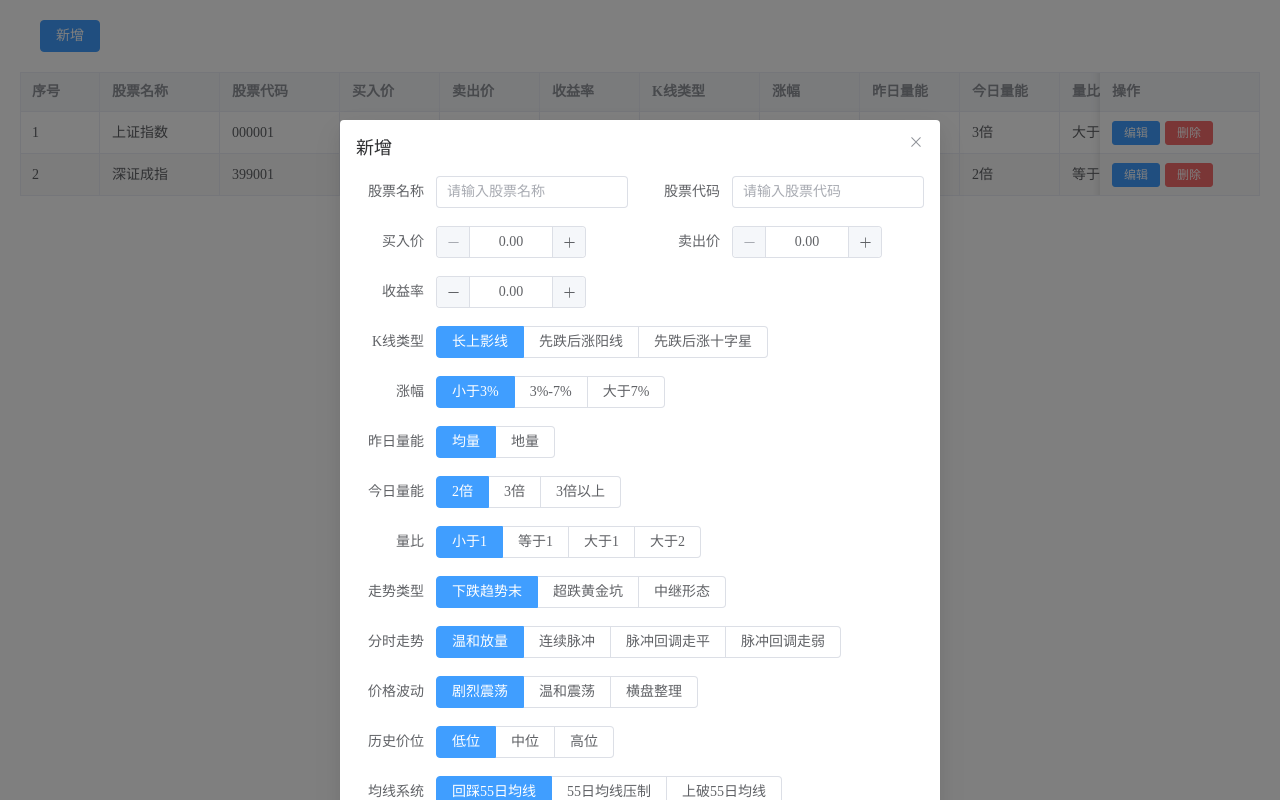
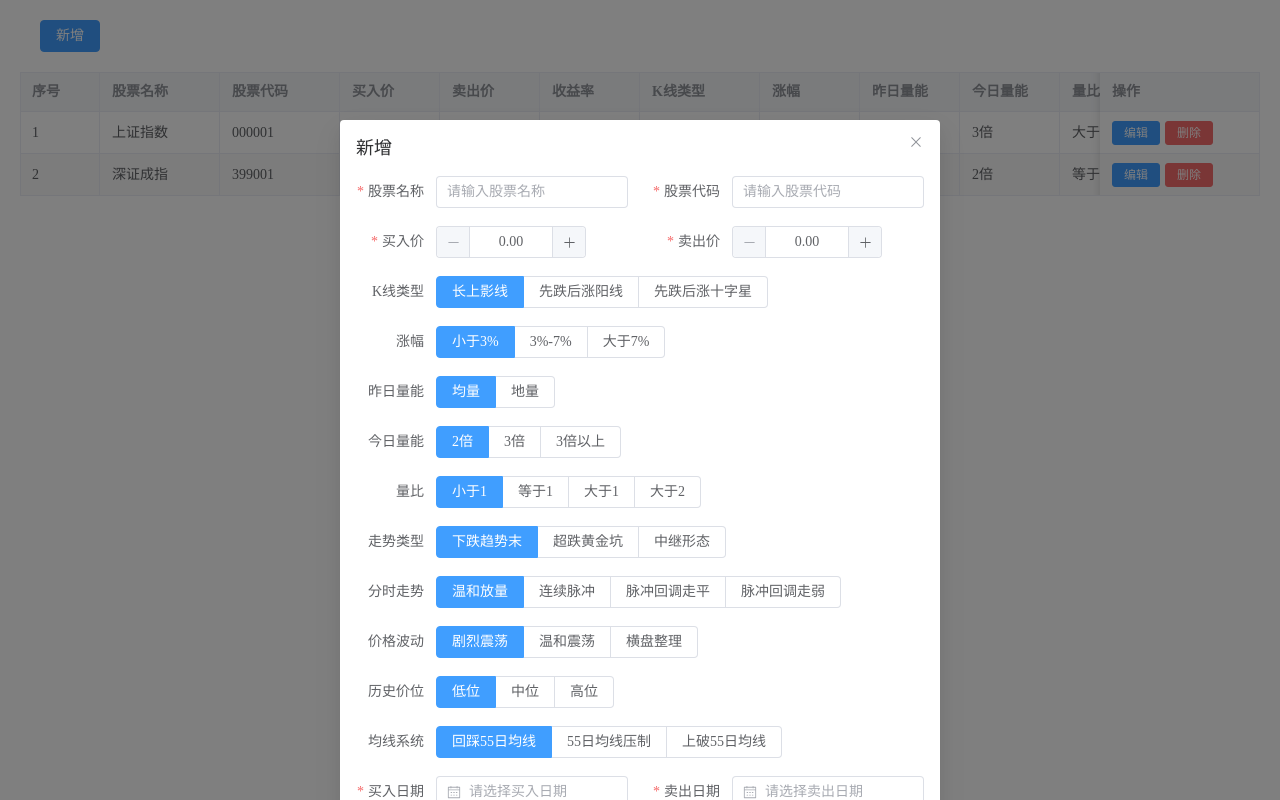
Before and after one commit to dmxyws/data-analysis, a Vue app: page /home in a window 1280 px wide. Both pictures are taken after a click on the button "新增". Built offline with nearby package versions, Linux system fonts and the light colour scheme.

Commit message:
feat(home): 新增弹框表单校验

```diff
--- a/src/views/home/components/formDialog.vue
+++ b/src/views/home/components/formDialog.vue
@@ -4,7 +4,7 @@
     :title="dialogType === 'add' ? '新增' : '编辑'"
     width="600px"
   >
-    <el-form ref="formRef" :model="formData" label-width="80px">
+    <el-form ref="formRef" :model="formData" label-width="80px" :rules="rules">
       <el-row :gutter="24">
         <el-col :span="12">
           <el-form-item label="股票名称" prop="stockName">
@@ -47,15 +47,6 @@
           </el-form-item>
         </el-col>
       </el-row>
-
-      <el-form-item label="收益率" prop="profitRate">
-        <el-input-number
-          v-model="formData.profitRate"
-          :step="0.01"
-          :precision="2"
-          placeholder="请输入收益率"
-        />
-      </el-form-item>
 
       <el-form-item label="K线类型" prop="kLineType">
         <el-radio-group v-model="formData.kLineType">
@@ -177,14 +168,6 @@
         </el-radio-group>
       </el-form-item>
 
-      <el-form-item label="持有天数" prop="holdingDays">
-        <el-input-number
-          v-model="formData.holdingDays"
-          :min="0"
-          placeholder="请输入持有天数"
-        />
-      </el-form-item>
-
       <el-row :gutter="24">
         <el-col :span="12">
           <el-form-item label="买入日期" prop="buyDate">
@@ -210,6 +193,13 @@
         </el-col>
       </el-row>
     </el-form>
+
+    <template #footer>
+      <div class="dialog-footer">
+        <el-button @click="dialogVisible = false">取消</el-button>
+        <el-button type="primary" @click="handleSubmit">确定</el-button>
+      </div>
+    </template>
   </el-dialog>
 </template>
 
@@ -294,7 +284,30 @@ const createFormData = () => ({
   sellDate: null
 })
 
+const priceValidator = (rule, value, callback) => {
+  if (value <= 0) {
+    callback(new Error('价格必须大于0'))
+  } else {
+    callback()
+  }
+}
+
+const rules = {
+  stockName: [{ required: true, message: '请输入股票名称', trigger: 'blur' }],
+  stockCode: [{ required: true, message: '请输入股票代码', trigger: 'blur' }],
+  buyPrice: [{ required: true, validator: priceValidator, trigger: 'blur' }],
+  sellPrice: [{ required: true, validator: priceValidator, trigger: 'blur' }],
+  buyDate: [{ required: true, message: '请选择买入日期', trigger: 'blur' }],
+  sellDate: [{ required: true, message: '请选择卖出日期', trigger: 'blur' }]
+}
+
 const formData = reactive(createFormData())
+
+const handleSubmit = () => {
+  formRef.value.validate((valid) => {
+    console.log(valid)
+  })
+}
 
 // 监听dialogVisible变化，重置表单
 watch(
```
